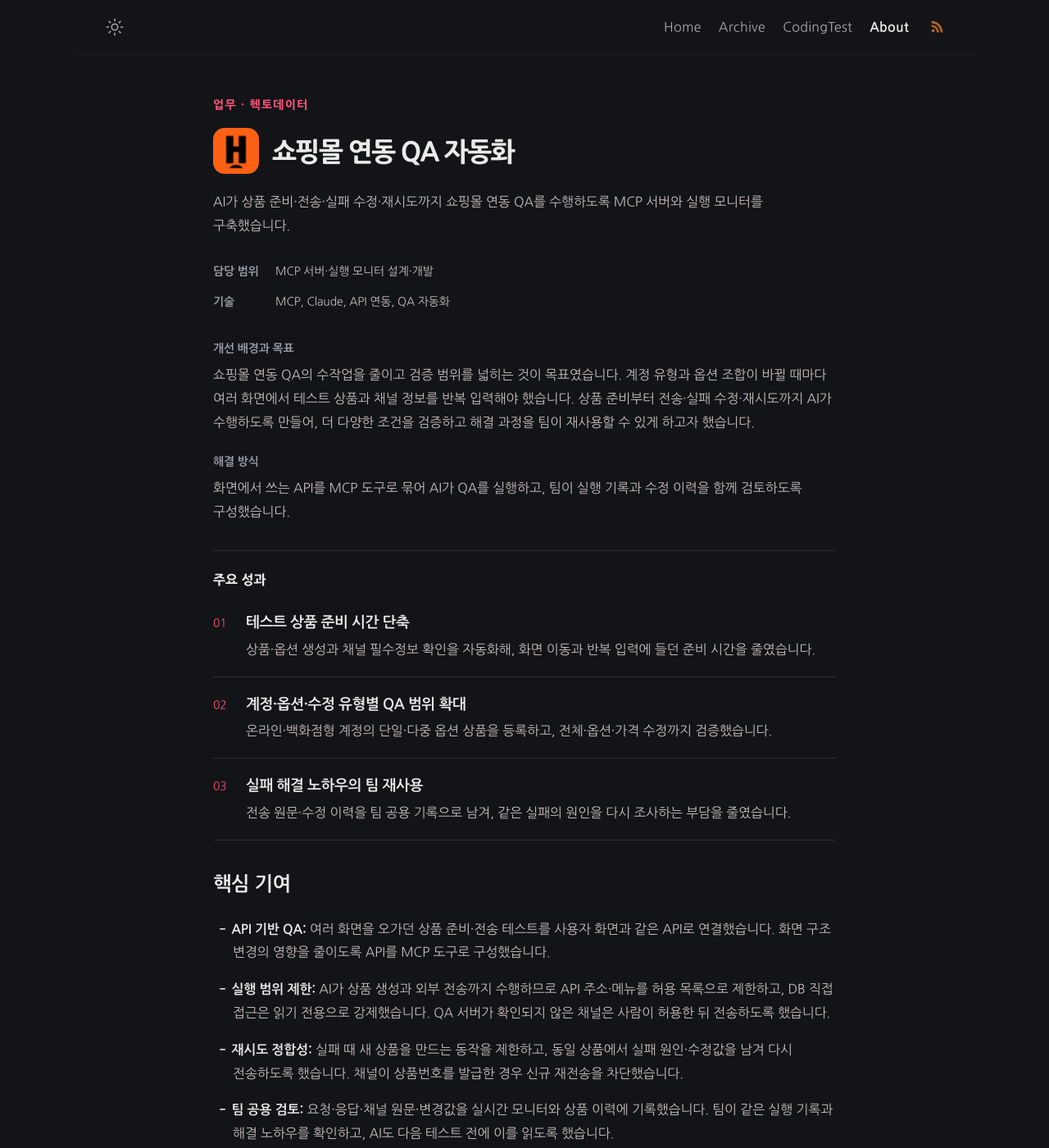
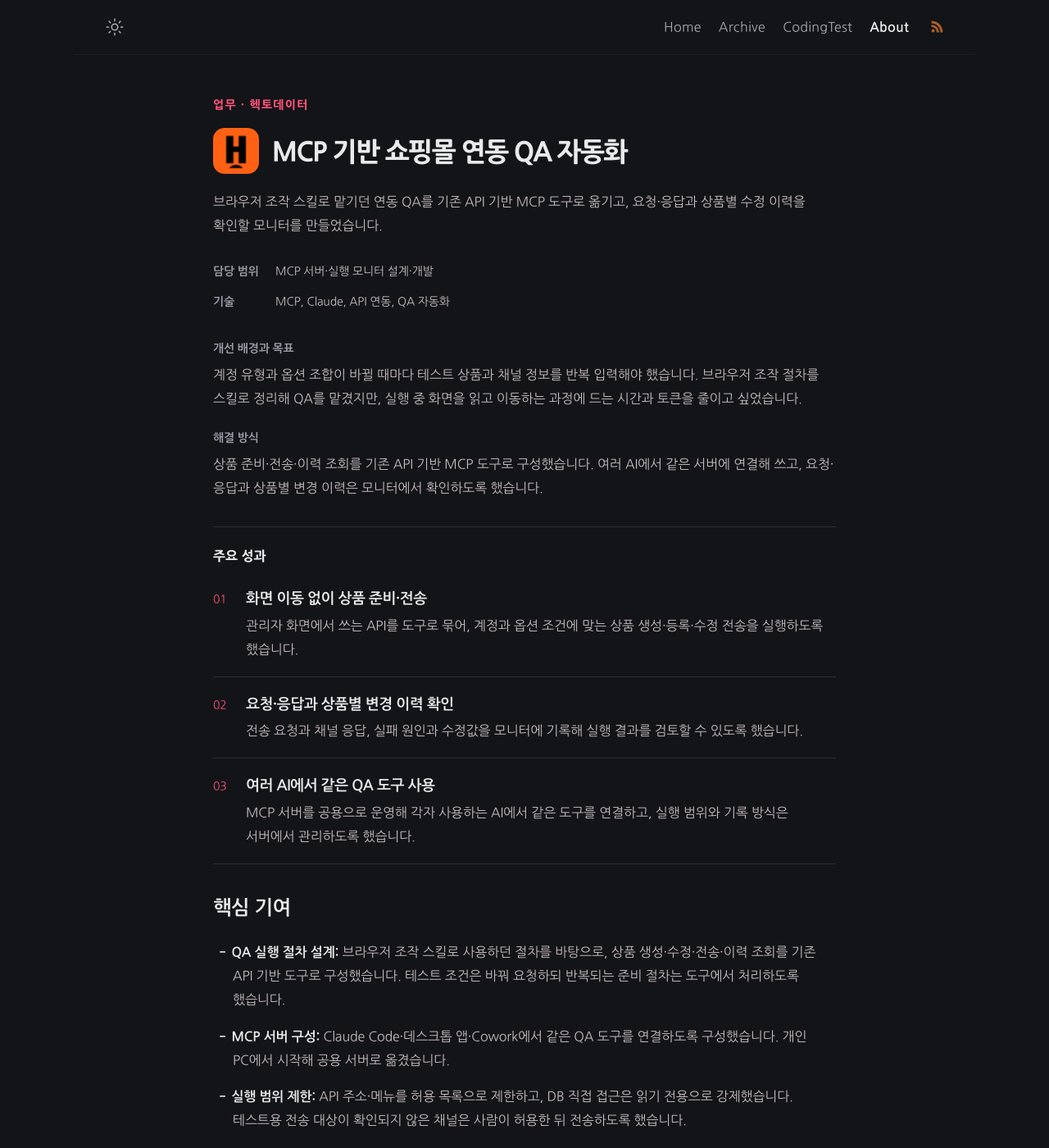
Before and after one commit to LeeJams/LeeJams.github.io, a Jekyll site: the page built from _projects/qa-mcp-automation.md, in a window 1280 px wide and 1400 px high. Shown: the whole window at 82% size. Built offline with Jekyll 4.4.1, drawn with Linux system fonts in a browser that asks for light colours; some of the changed text lies outside the part shown.

Commit message:
Add unpublished MCP QA draft and update portfolio

```diff
--- a/_projects/qa-mcp-automation.md
+++ b/_projects/qa-mcp-automation.md
@@ -1,33 +1,33 @@
 ---
-title: 쇼핑몰 연동 QA 자동화
-summary: "AI가 상품 준비·전송·실패 수정·재시도까지 쇼핑몰 연동 QA를 수행하도록 MCP 서버와 실행 모니터를 구축했습니다."
+title: MCP 기반 쇼핑몰 연동 QA 자동화
+summary: "브라우저 조작 스킬로 맡기던 연동 QA를 기존 API 기반 MCP 도구로 옮기고, 요청·응답과 상품별 수정 이력을 확인할 모니터를 만들었습니다."
 group: company
 icon: /assets/img/projects/logos/hecto-data.png
 category: 업무
 organization: 헥토데이터
 role: MCP 서버·실행 모니터 설계·개발
 problem_label: 개선 배경과 목표
-problem: "쇼핑몰 연동 QA의 수작업을 줄이고 검증 범위를 넓히는 것이 목표였습니다. 계정 유형과 옵션 조합이 바뀔 때마다 여러 화면에서 테스트 상품과 채널 정보를 반복 입력해야 했습니다. 상품 준비부터 전송·실패 수정·재시도까지 AI가 수행하도록 만들어, 더 다양한 조건을 검증하고 해결 과정을 팀이 재사용할 수 있게 하고자 했습니다."
-solution: "화면에서 쓰는 API를 MCP 도구로 묶어 AI가 QA를 실행하고, 팀이 실행 기록과 수정 이력을 함께 검토하도록 구성했습니다."
+problem: "계정 유형과 옵션 조합이 바뀔 때마다 테스트 상품과 채널 정보를 반복 입력해야 했습니다. 브라우저 조작 절차를 스킬로 정리해 QA를 맡겼지만, 실행 중 화면을 읽고 이동하는 과정에 드는 시간과 토큰을 줄이고 싶었습니다."
+solution: "상품 준비·전송·이력 조회를 기존 API 기반 MCP 도구로 구성했습니다. 여러 AI에서 같은 서버에 연결해 쓰고, 요청·응답과 상품별 변경 이력은 모니터에서 확인하도록 했습니다."
 order: 0
 tech:
   - MCP
   - Claude
   - API 연동
   - QA 자동화
-highlight: "테스트 상품 준비 시간 단축 · QA 조합 확대 · 실패 해결 노하우 팀 재사용"
+highlight: "반복 화면 탐색 축소 · 상품별 수정 이력 확인 · 실행 범위 제한"
 achievements:
-  - title: "테스트 상품 준비 시간 단축"
-    detail: "상품·옵션 생성과 채널 필수정보 확인을 자동화해, 화면 이동과 반복 입력에 들던 준비 시간을 줄였습니다."
-  - title: "계정·옵션·수정 유형별 QA 범위 확대"
-    detail: "온라인·백화점형 계정의 단일·다중 옵션 상품을 등록하고, 전체·옵션·가격 수정까지 검증했습니다."
-  - title: "실패 해결 노하우의 팀 재사용"
-    detail: "전송 원문·수정 이력을 팀 공용 기록으로 남겨, 같은 실패의 원인을 다시 조사하는 부담을 줄였습니다."
+  - title: "화면 이동 없이 상품 준비·전송"
+    detail: "관리자 화면에서 쓰는 API를 도구로 묶어, 계정과 옵션 조건에 맞는 상품 생성·등록·수정 전송을 실행하도록 했습니다."
+  - title: "요청·응답과 상품별 변경 이력 확인"
+    detail: "전송 요청과 채널 응답, 실패 원인과 수정값을 모니터에 기록해 실행 결과를 검토할 수 있도록 했습니다."
+  - title: "여러 AI에서 같은 QA 도구 사용"
+    detail: "MCP 서버를 공용으로 운영해 각자 사용하는 AI에서 같은 도구를 연결하고, 실행 범위와 기록 방식은 서버에서 관리하도록 했습니다."
 ---
 
 ## 핵심 기여
 
-- **API 기반 QA:** 여러 화면을 오가던 상품 준비·전송 테스트를 사용자 화면과 같은 API로 연결했습니다. 화면 구조 변경의 영향을 줄이도록 API를 MCP 도구로 구성했습니다.
-- **실행 범위 제한:** AI가 상품 생성과 외부 전송까지 수행하므로 API 주소·메뉴를 허용 목록으로 제한하고, DB 직접 접근은 읽기 전용으로 강제했습니다. QA 서버가 확인되지 않은 채널은 사람이 허용한 뒤 전송하도록 했습니다.
-- **재시도 정합성:** 실패 때 새 상품을 만드는 동작을 제한하고, 동일 상품에서 실패 원인·수정값을 남겨 다시 전송하도록 했습니다. 채널이 상품번호를 발급한 경우 신규 재전송을 차단했습니다.
-- **팀 공용 검토:** 요청·응답·채널 원문·변경값을 실시간 모니터와 상품 이력에 기록했습니다. 팀이 같은 실행 기록과 해결 노하우를 확인하고, AI도 다음 테스트 전에 이를 읽도록 했습니다.
+- **QA 실행 절차 설계:** 브라우저 조작 스킬로 사용하던 절차를 바탕으로, 상품 생성·수정·전송·이력 조회를 기존 API 기반 도구로 구성했습니다. 테스트 조건은 바꿔 요청하되 반복되는 준비 절차는 도구에서 처리하도록 했습니다.
+- **MCP 서버 구성:** Claude Code·데스크톱 앱·Cowork에서 같은 QA 도구를 연결하도록 구성했습니다. 개인 PC에서 시작해 공용 서버로 옮겼습니다.
+- **실행 범위 제한:** API 주소·메뉴를 허용 목록으로 제한하고, DB 직접 접근은 읽기 전용으로 강제했습니다. 테스트용 전송 대상이 확인되지 않은 채널은 사람이 허용한 뒤 전송하도록 했습니다.
+- **실행 결과 검토:** 요청·응답·채널 원문·변경값을 실행 모니터와 상품 이력에 기록했습니다. 같은 상품의 실패·값 수정·재전송을 이어서 확인하도록 했습니다.
```
Also changed, not shown: _posts/ai/2026-10-26-ai-qa-mcp-server.md (added, +152 -0 lines), assets/img/ai/qa-mcp-server/qa-mcp-activity-v2.png (added), assets/img/ai/qa-mcp-server/qa-mcp-architecture-v2.png (added), assets/img/ai/qa-mcp-server/qa-mcp-history-v2.png (added).
